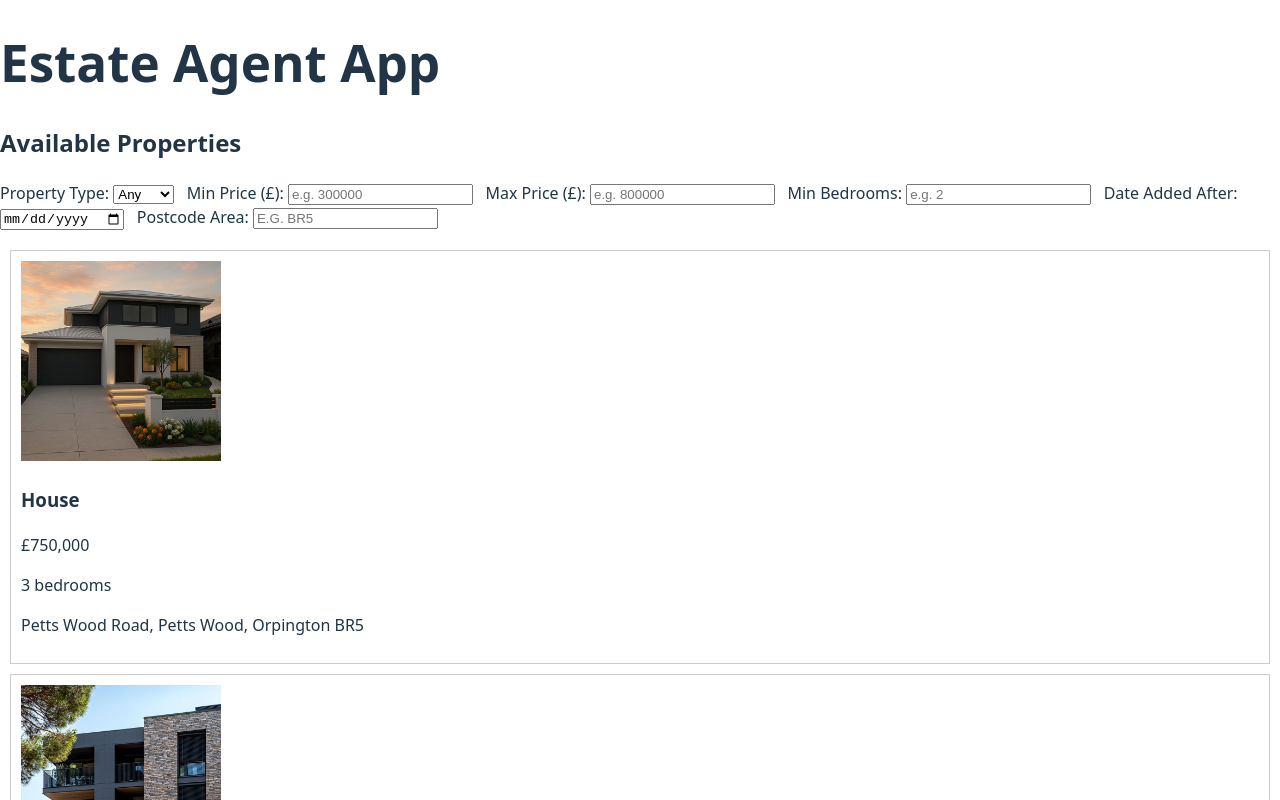
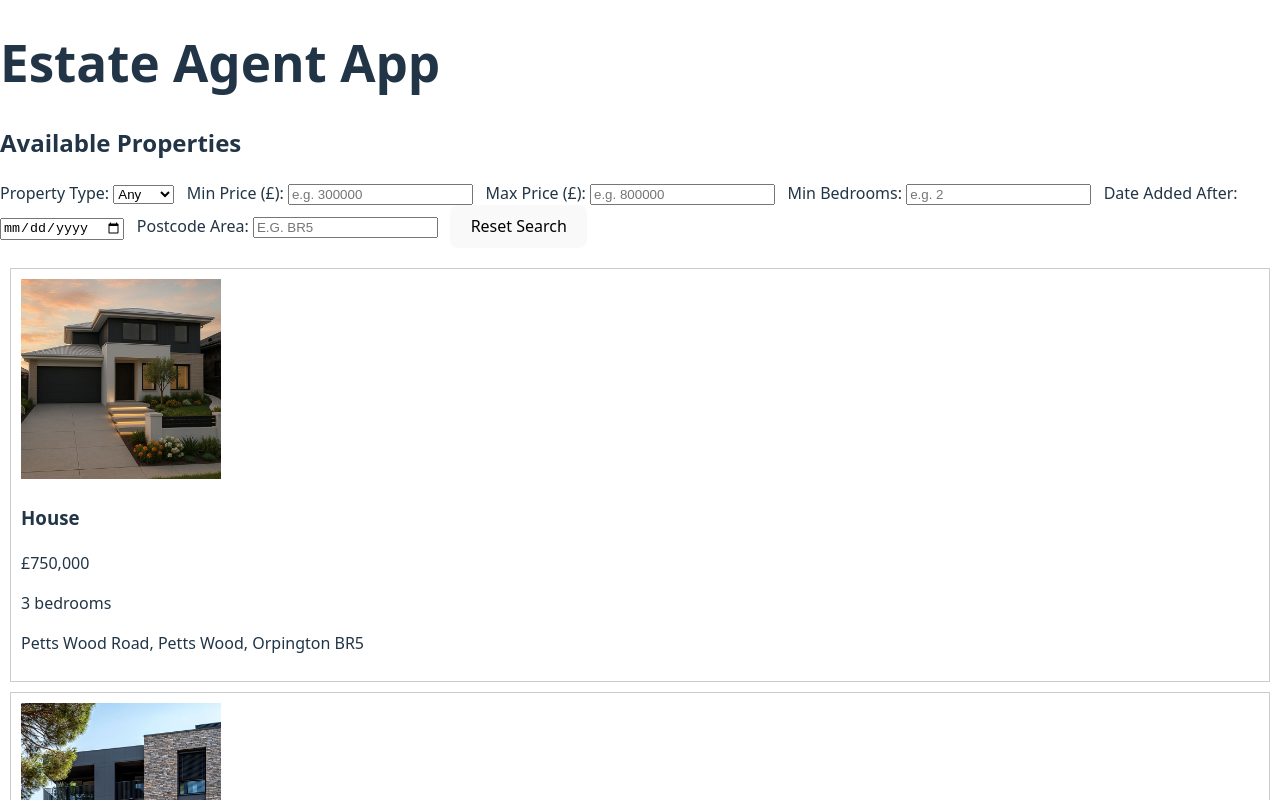
Before and after one commit to Dewmini24/estate-agent-react-app, a React (Vite) app: page / in a window 1280 px wide. Shown: the top 800 px of the page. Built offline with nearby package versions, Linux system fonts and the light colour scheme.

Commit message:
Add reset search functionality

```diff
--- a/src/pages/SearchPage.jsx
+++ b/src/pages/SearchPage.jsx
@@ -8,6 +8,15 @@ function SearchPage() {
   const [minBedrooms, setMinBedrooms] = useState("");
   const [dateAfter, setDateAfter] = useState("");
   const [postcode, setPostcode] = useState("");
+
+  const resetFilters = () => {
+    setTypeFilter("any");
+    setMinPrice("");
+    setMaxPrice("");
+    setMinBedrooms("");
+    setDateAfter("");
+    setPostcode("");
+  };
 
   const parsePropertyDate = (added) => {
   const months = {
@@ -137,6 +146,11 @@ function SearchPage() {
           />
         </label>
 
+        &nbsp;&nbsp;&nbsp;
+        <button onClick={resetFilters}>
+          Reset Search
+        </button>
+
       </div>
 
       {/* Property list */}
```
